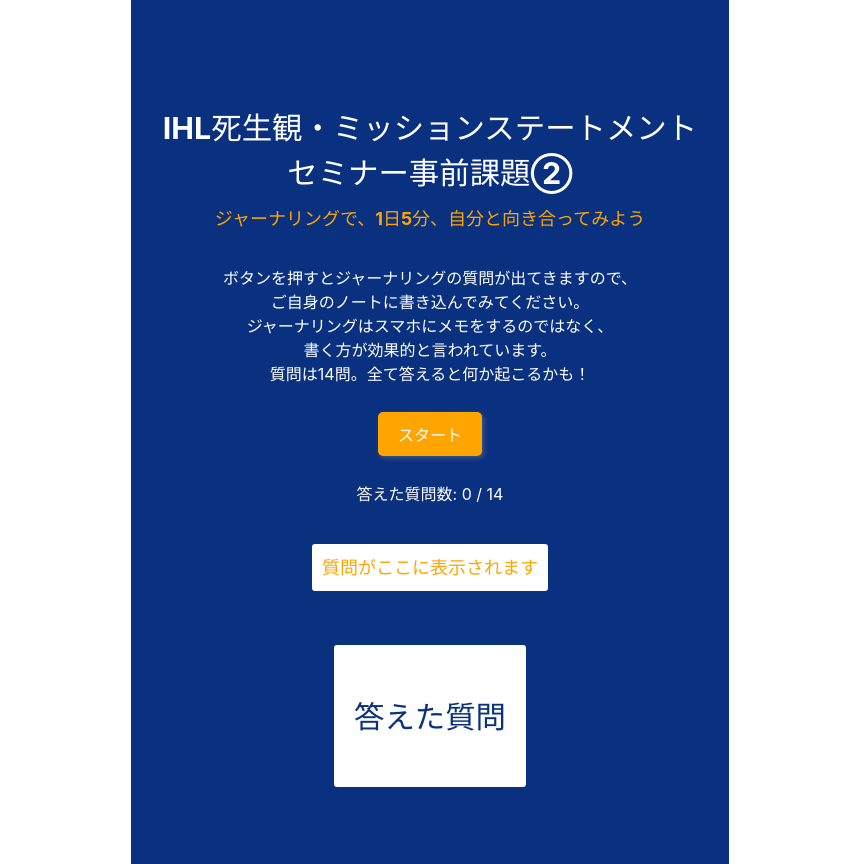
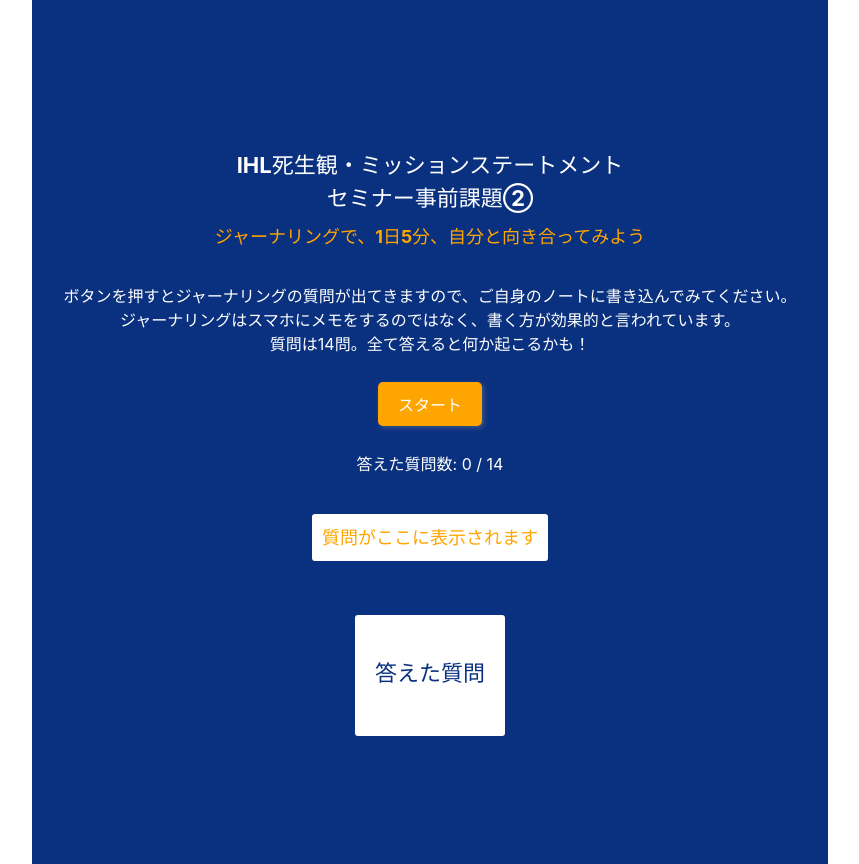
Before and after one commit to yokokada/shiseikan, a React (Vite) app: page / in a window 1280 px wide. Shown: the whole page, without its empty margins (210-1069 px from the left). Built offline with nearby package versions, Linux system fonts and the light colour scheme.

Commit message:
css整え

```diff
--- a/src/App.css
+++ b/src/App.css
@@ -22,6 +22,7 @@
 }
 
 .App-header h3 {
+  font-size: 22px;
   margin-bottom: 0.5rem; /* h3と次の段落の間隔を小さくする */
 }
 
--- a/src/App.jsx
+++ b/src/App.jsx
@@ -82,7 +82,7 @@
       <header className="App-header">
         <h3>IHL死生観・ミッションステートメント<br />セミナー事前課題②</h3>
         <p>ジャーナリングで、1日5分、自分と向き合ってみよう</p>
-        <p>ボタンを押すとジャーナリングの質問が出てきますので、<br />ご自身のノートに書き込んでみてください。<br />ジャーナリングはスマホにメモをするのではなく、<br />書く方が効果的と言われています。<br />質問は14問。全て答えると何か起こるかも！</p>
+        <p>ボタンを押すとジャーナリングの質問が出てきますので、ご自身のノートに書き込んでみてください。<br />ジャーナリングはスマホにメモをするのではなく、書く方が効果的と言われています。<br />質問は14問。全て答えると何か起こるかも！</p>
 
         <button className='start-button' onClick={getRandomQuestion}>{buttonText}</button>
         <p>答えた質問数: {answeredQuestions.length} / {questions.length}</p>
```
